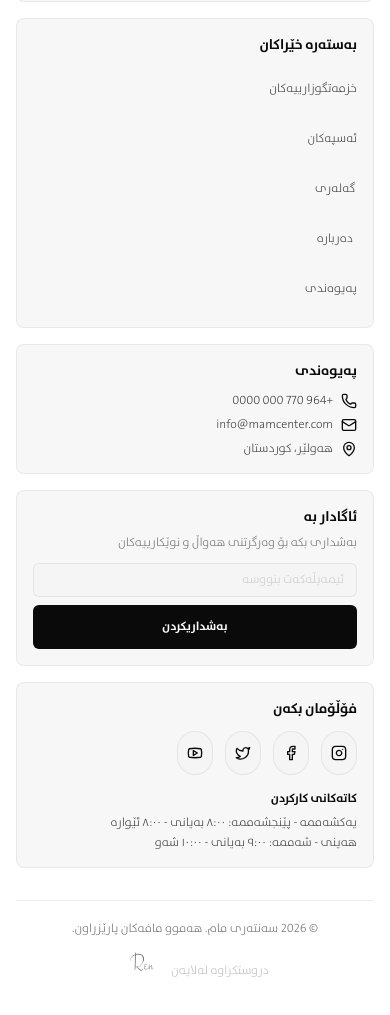
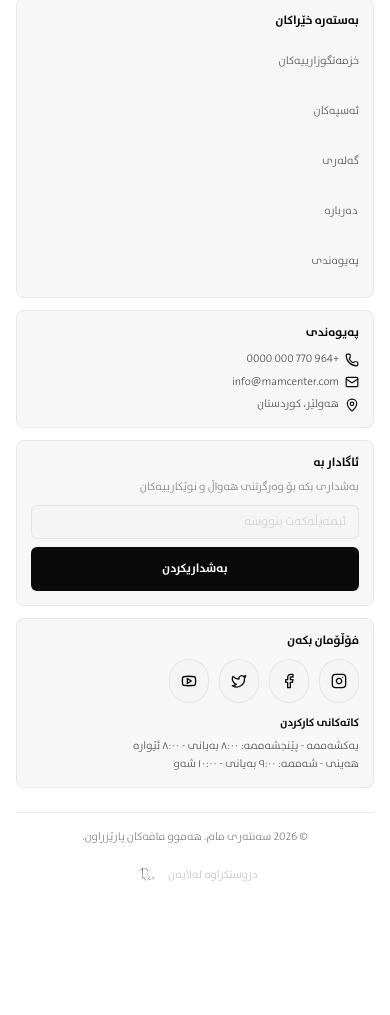
Before and after one commit to rennixx/mamc, a Next.js app: page / in a window 390 px wide. Shown: the part 4788-5803 px from the top of the page. After the commit the page ends 5717 px from the top, so only its background shows below. Built offline with nearby package versions, Linux system fonts and the light colour scheme; no server answers.

Commit message:
style: update Footer component for improved spacing and responsiveness

```diff
--- a/src/components/layout/Footer.tsx
+++ b/src/components/layout/Footer.tsx
@@ -127,19 +127,19 @@ export function Footer() {
   return (
     <footer
       ref={footerRef}
-      className="bg-forest-900 border-t border-cream-400/20 py-10 md:py-14"
+      className="bg-forest-900 border-t border-cream-400/20 py-8 sm:py-10 md:py-14"
     >
-      <div className="container-breathable px-4 md:px-6">
-        <div className="grid grid-cols-1 sm:grid-cols-2 lg:grid-cols-3 xl:grid-cols-5 gap-4 md:gap-6">
+      <div className="container-breathable px-4 sm:px-5 md:px-6">
+        <div className="grid grid-cols-1 xs:grid-cols-2 sm:grid-cols-2 lg:grid-cols-3 xl:grid-cols-5 gap-3 sm:gap-4 md:gap-6">
           {/* Brand */}
           <div
             style={getSectionStyle(0)}
-            className="glass rounded-lg p-4 md:p-5 transition-all duration-300 hover:bg-white/5"
+            className="glass rounded-lg p-3.5 sm:p-4 md:p-5 transition-all duration-300 hover:bg-white/5"
           >
-            <h3 className="text-lg md:text-xl font-serif font-bold text-gold-400 mb-2 md:mb-3">
+            <h3 className="text-base sm:text-lg md:text-xl font-serif font-bold text-gold-400 mb-2 md:mb-3">
               Mam Center
             </h3>
-            <p className="text-cream-200 font-sans text-xs md:text-sm">
+            <p className="text-cream-200 font-sans text-[11px] sm:text-xs md:text-sm">
               {t('tagline')}
             </p>
           </div>
@@ -147,9 +147,9 @@ export function Footer() {
           {/* Quick Links */}
           <div
             style={getSectionStyle(1)}
-            className="glass rounded-lg p-4 md:p-5 transition-all duration-300 hover:bg-white/5"
+            className="glass rounded-lg p-3.5 sm:p-4 md:p-5 transition-all duration-300 hover:bg-white/5"
           >
-            <h4 className="text-cream-100 font-sans font-semibold mb-3 text-sm md:text-base">
+            <h4 className="text-cream-100 font-sans font-semibold mb-2.5 sm:mb-3 text-xs sm:text-sm md:text-base">
               {t('quickLinks')}
             </h4>
             <div className="flex flex-col gap-1.5 items-start text-left">
@@ -164,22 +164,22 @@ export function Footer() {
           {/* Contact Info */}
           <div
             style={getSectionStyle(2)}
-            className="glass rounded-lg p-4 md:p-5 transition-all duration-300 hover:bg-white/5"
+            className="glass rounded-lg p-3.5 sm:p-4 md:p-5 transition-all duration-300 hover:bg-white/5"
           >
-            <h4 className="text-cream-100 font-sans font-semibold mb-3 text-sm md:text-base">
+            <h4 className="text-cream-100 font-sans font-semibold mb-2.5 sm:mb-3 text-xs sm:text-sm md:text-base">
               {t('contactInfo')}
             </h4>
-            <div className="flex flex-col gap-2 text-cream-200 text-xs md:text-sm font-sans">
-              <div className="flex items-center gap-2 group">
-                <Phone className="w-4 h-4 text-gold-400 flex-shrink-0 group-hover:scale-110 transition-transform duration-300" />
+            <div className="flex flex-col gap-1.5 sm:gap-2 text-cream-200 text-[11px] sm:text-xs md:text-sm font-sans">
+              <div className="flex items-center gap-1.5 sm:gap-2 group">
+                <Phone className="w-3.5 h-3.5 sm:w-4 sm:h-4 text-gold-400 flex-shrink-0 group-hover:scale-110 transition-transform duration-300" />
                 <span className="break-all">{t('phone')}</span>
               </div>
-              <div className="flex items-center gap-2 group">
-                <Mail className="w-4 h-4 text-gold-400 flex-shrink-0 group-hover:scale-110 transition-transform duration-300" />
+              <div className="flex items-center gap-1.5 sm:gap-2 group">
+                <Mail className="w-3.5 h-3.5 sm:w-4 sm:h-4 text-gold-400 flex-shrink-0 group-hover:scale-110 transition-transform duration-300" />
                 <span className="break-all">{t('email')}</span>
               </div>
-              <div className="flex items-center gap-2 group">
-                <MapPin className="w-4 h-4 text-gold-400 flex-shrink-0 group-hover:scale-110 transition-transform duration-300" />
+              <div className="flex items-center gap-1.5 sm:gap-2 group">
+                <MapPin className="w-3.5 h-3.5 sm:w-4 sm:h-4 text-gold-400 flex-shrink-0 group-hover:scale-110 transition-transform duration-300" />
                 <span className="break-all">{t('location')}</span>
               </div>
             </div>
@@ -188,12 +188,12 @@ export function Footer() {
           {/* Newsletter */}
           <div
             style={getSectionStyle(3)}
-            className="glass rounded-lg p-4 md:p-5 transition-all duration-300 hover:bg-white/5"
+            className="glass rounded-lg p-3.5 sm:p-4 md:p-5 transition-all duration-300 hover:bg-white/5"
           >
-            <h4 className="text-cream-100 font-sans font-semibold mb-2 text-sm md:text-base">
+            <h4 className="text-cream-100 font-sans font-semibold mb-2 sm:mb-2.5 text-xs sm:text-sm md:text-base">
               {t('newsletter.title')}
             </h4>
-            <p className="text-cream-300 text-xs mb-3 font-sans">
+            <p className="text-cream-300 text-[11px] sm:text-xs mb-2.5 sm:mb-3 font-sans">
               {t('newsletter.description')}
             </p>
             <form onSubmit={handleNewsletterSubmit} className="space-y-2">
@@ -206,17 +206,17 @@ export function Footer() {
               />
               <button
                 type="submit"
-                className="w-full px-3 py-2 rounded-md bg-gold-400 text-forest-900 text-xs font-sans font-semibold hover:bg-gold-300 active:translate-y-0.5 transition-all duration-300"
+                className="w-full px-3 py-2 rounded-md bg-gold-400 text-forest-900 text-xs font-sans font-semibold hover:bg-gold-300 active:scale-[0.98] transition-all duration-300"
               >
                 {t('newsletter.button')}
               </button>
               {submitStatus === 'success' && (
-                <p className="text-green-400 text-xs animate-in fade-in slide-in-from-bottom-2 duration-300">
+                <p className="text-green-400 text-[11px] sm:text-xs animate-in fade-in slide-in-from-bottom-2 duration-300">
                   {t('newsletter.success')}
                 </p>
               )}
               {submitStatus === 'error' && (
-                <p className="text-red-400 text-xs animate-in fade-in slide-in-from-bottom-2 duration-300">
+                <p className="text-red-400 text-[11px] sm:text-xs animate-in fade-in slide-in-from-bottom-2 duration-300">
                   {t('newsletter.error')}
                 </p>
               )}
@@ -226,12 +226,12 @@ export function Footer() {
           {/* Social + Hours */}
           <div
             style={getSectionStyle(4)}
-            className="glass rounded-lg p-4 md:p-5 transition-all duration-300 hover:bg-white/5"
+            className="glass rounded-lg p-3.5 sm:p-4 md:p-5 transition-all duration-300 hover:bg-white/5"
           >
-            <h4 className="text-cream-100 font-sans font-semibold mb-3 text-sm md:text-base">
+            <h4 className="text-cream-100 font-sans font-semibold mb-2.5 sm:mb-3 text-xs sm:text-sm md:text-base">
               {t('social.followUs')}
             </h4>
-            <div className="flex gap-3 mb-4">
+            <div className="flex gap-2.5 sm:gap-3 mb-3 sm:mb-4">
               {socialLinks.map(({ icon: Icon, href, label }) => (
                 <a
                   key={href}
@@ -239,16 +239,16 @@ export function Footer() {
                   target="_blank"
                   rel="noopener noreferrer"
                   aria-label={label}
-                  className="w-9 h-9 rounded-full bg-forest-800 border border-cream-400/20 flex items-center justify-center text-gold-400 hover:text-gold-300 hover:bg-gold-400 hover:text-forest-900 hover:scale-110 transition-all duration-300 group"
+                  className="w-10 h-10 sm:w-9 sm:h-9 rounded-full bg-forest-800 border border-cream-400/20 flex items-center justify-center text-gold-400 hover:text-gold-300 hover:bg-gold-400 hover:text-forest-900 hover:scale-110 active:scale-105 transition-all duration-300 group"
                 >
                   <Icon className="w-4 h-4" />
                 </a>
               ))}
             </div>
-            <h5 className="text-cream-100 font-sans font-semibold mb-2 text-xs">
+            <h5 className="text-cream-100 font-sans font-semibold mb-1.5 sm:mb-2 text-[11px] sm:text-xs">
               {t('hours')}
             </h5>
-            <div className="text-cream-200 text-xs font-sans space-y-1">
+            <div className="text-cream-200 text-[11px] sm:text-xs font-sans space-y-0.5 sm:space-y-1">
               <p>{t('businessHours.weekdays')}</p>
               <p>{t('businessHours.weekends')}</p>
             </div>
@@ -261,23 +261,23 @@ export function Footer() {
             opacity: isVisible ? 1 : 0,
             transition: 'opacity 500ms ease 500ms',
           }}
-          className="mt-8 md:mt-10 pt-5 md:pt-6 border-t border-cream-400/20"
+          className="mt-6 sm:mt-8 md:mt-10 pt-4 sm:pt-5 md:pt-6 border-t border-cream-400/20"
         >
-          <div className="flex flex-col md:flex-row items-center justify-center gap-3 md:gap-4">
-            <p className="text-cream-300 text-xs md:text-sm font-sans">
+          <div className="flex flex-col md:flex-row items-center justify-center gap-2 sm:gap-3 md:gap-4 text-center">
+            <p className="text-cream-300 text-[11px] sm:text-xs md:text-sm font-sans">
               {t('copyright', { year: new Date().getFullYear() })}
             </p>
             <span className="hidden md:inline text-cream-400/50">•</span>
-            <div className="flex items-center gap-2">
-              <span className="text-cream-400/70 text-xs font-sans">{t('madeBy')}</span>
+            <div className="flex items-center gap-1.5 sm:gap-2">
+              <span className="text-cream-400/70 text-[11px] sm:text-xs font-sans self-center">{t('madeBy')}</span>
               <a
                 href="https://www.instagram.com/icyrendev/"
                 target="_blank"
                 rel="noopener noreferrer"
                 aria-label="Instagram"
-                className="opacity-60 hover:opacity-100 transition-opacity"
+                className="opacity-60 hover:opacity-100 transition-opacity active:opacity-80 self-center flex items-center"
               >
-                <Signature className="h-7 md:h-8" />
+                <Signature className="h-5 sm:h-6 md:h-7 lg:h-8" />
               </a>
             </div>
           </div>
@@ -292,7 +292,7 @@ function FooterLink({ href, label }: { href: string; label: string }) {
   return (
     <Link
       href={href}
-      className="footer-link text-cream-200 hover:text-gold-400 text-xs md:text-sm font-sans transition-colors touch-manipulation relative after:content-[''] after:absolute after:-bottom-0.5 after:left-0 after:w-0 after:h-px after:bg-gold-400 after:transition-all after:duration-300 hover:after:w-full"
+      className="footer-link text-cream-200 hover:text-gold-400 text-[11px] sm:text-xs md:text-sm font-sans transition-colors py-0.5 -mx-1 px-1 rounded hover:bg-white/5 active:bg-white/10 touch-manipulation relative after:content-[''] after:absolute after:-bottom-0 after:left-0 after:right-1 after:w-0 after:h-px after:bg-gold-400 after:transition-all after:duration-300 hover:after:w-full after:hover:right-1"
     >
       {label}
     </Link>
```
